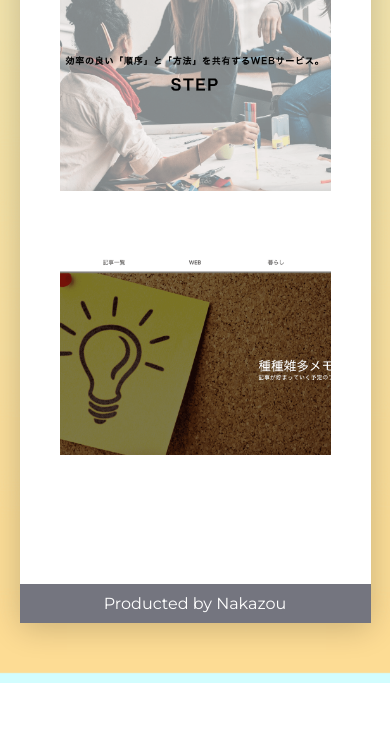
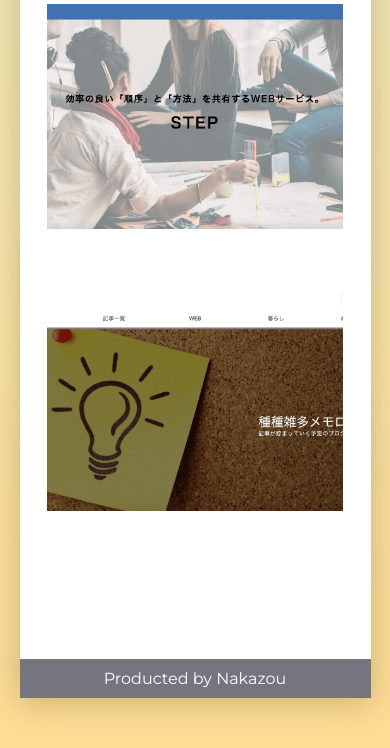
Before and after one commit to nakakou/PrivateWorks, a plain HTML site: page index.html in a window 390 px wide. Shown: the part 2022-2770 px from the top of the page. Before the commit the page ends 2705 px from the top, so only its background shows below. Drawn offline with Linux system fonts and the light colour scheme.

Commit message:
製作途中

```diff
--- a/style.css
+++ b/style.css
@@ -19,6 +19,7 @@
   /*背景画像*/
   background-image: url("image/bg_blessing (1).png");
   background-size: cover;
+  min-height:100vh; /*workの表示、非表示をする時背景が切れてしまうため*/
 }
 
 /*===全体セクションをまとめるdiv===*/
@@ -31,14 +32,11 @@
 @media only screen and (max-width:767px) { /*タブレット縦までのサイズ*/
   .main_section{
     width: 100%;
-    margin: 50px auto;
-
   }
   }
   @media only screen and (max-width:979px) {/*980px以下で崩れないように*/
     .main_section{
       width: 90%;
-      margin: 50px auto;
     }
     }
 
@@ -174,6 +172,13 @@
 .works_section{
   padding: 0 30px;
 }
+@media only screen and (max-width:767px) {
+  .works_section{
+    width: 90%;
+    margin: 0 auto;
+    padding: 0;
+  }
+}
 .work_article_wrapper{
   color: #5e6c77;
 }
@@ -199,7 +204,7 @@
   width: calc(50% - 30px * 1 / 2);
   transition: 1s;
 }
-@media only screen and (max-width:767px) {/*タブレット以下はworksの画像を縦に並べる*/
+@media only screen and (max-width:767px) {/*タブレット未満はworksの画像を縦に並べる*/
   .works_box_list li{
     width: 100%;
     margin: 0 auto;
@@ -222,7 +227,7 @@
     object-fit: cover;
   }
   }
-.work_infomation{
+.work_infomation *{ /*子要素の高さが残ってしまうため*/
   height: 0;
   opacity: 0;
   animation-name: fade-out;
@@ -233,15 +238,16 @@
     height: auto;
     opacity: 1;
   }
-  50%{
+  50% {
     height: 50%;
   }
   100% {
     height: 0;
     opacity: 0;
+    display: none;
   }
 }
-.work_article_wrapper:hover .work_infomation{
+.works_box_list li:hover .work_infomation *{
   height: auto;
   opacity: 1;
   animation-name: fade-in;
```
